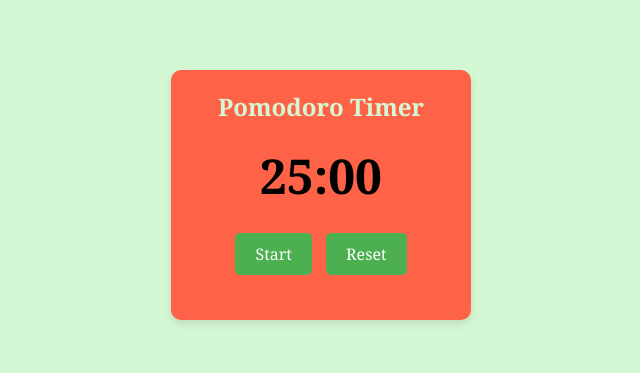
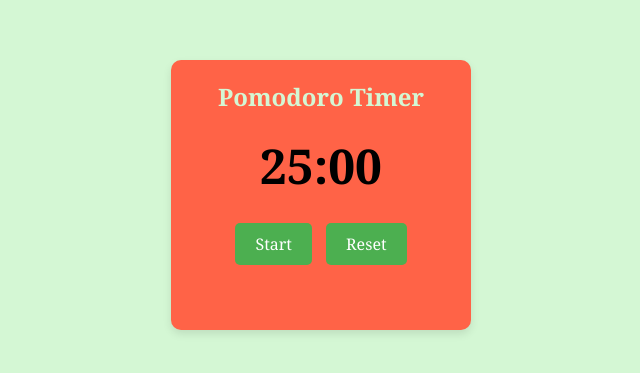
Before and after one commit to huansong1214/pomodoro-timer, a plain HTML site: page index.html in a window 1280 px wide. Shown: the part 205-578 px from the top of the page, without its empty margins (319-959 px from the left). Drawn offline with Linux system fonts and the light colour scheme.

Commit message:
Ensure container has a minimum height for consistent layout

```diff
--- a/style.css
+++ b/style.css
@@ -20,6 +20,7 @@ body {
     box-shadow: 0 4px 8px rgba(0, 0, 0, 0.1);
     padding: 20px;
     width: 300px;
+    min-height: 270px; /* Ensure the container has a minimum height */
 }
 
 h1 {
```
